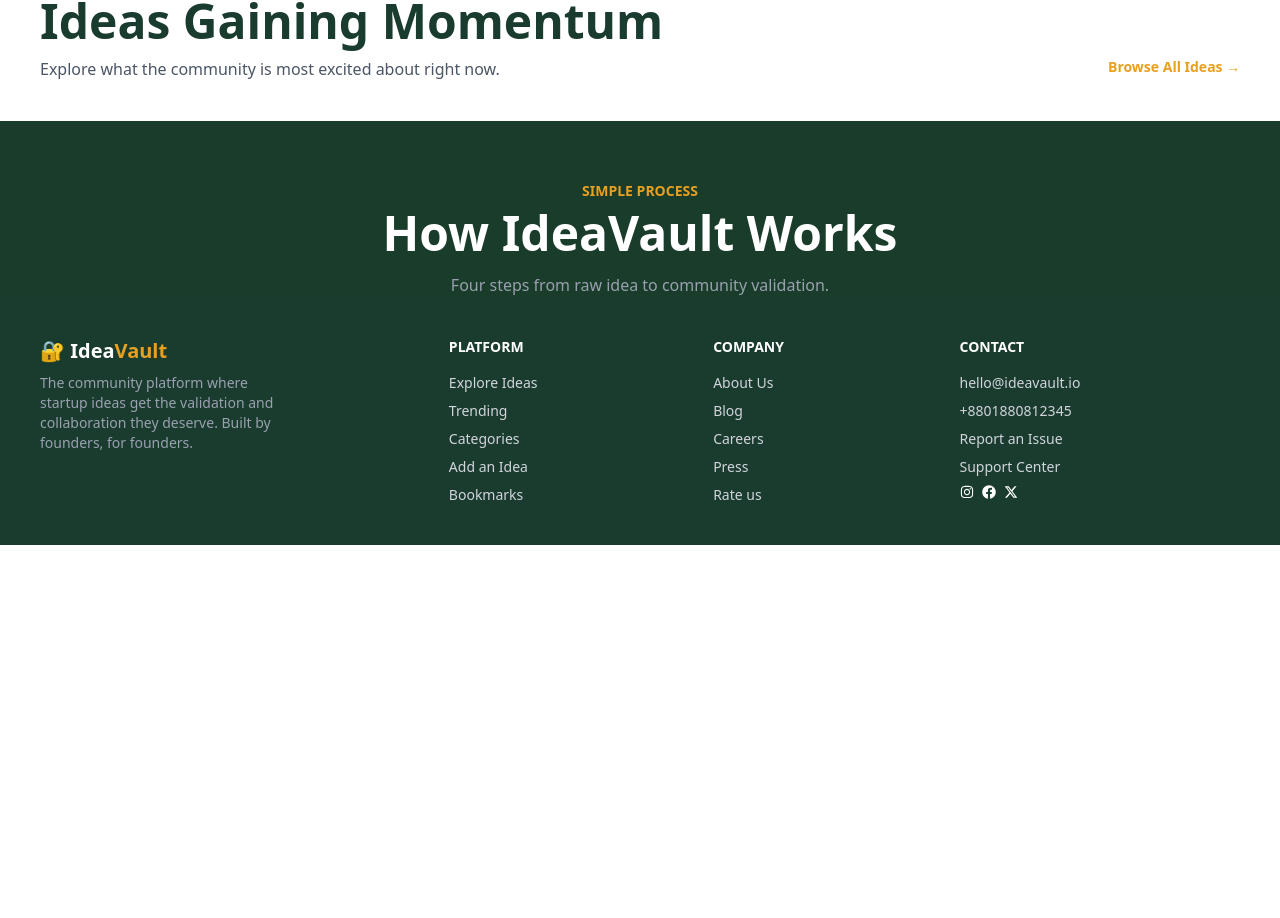
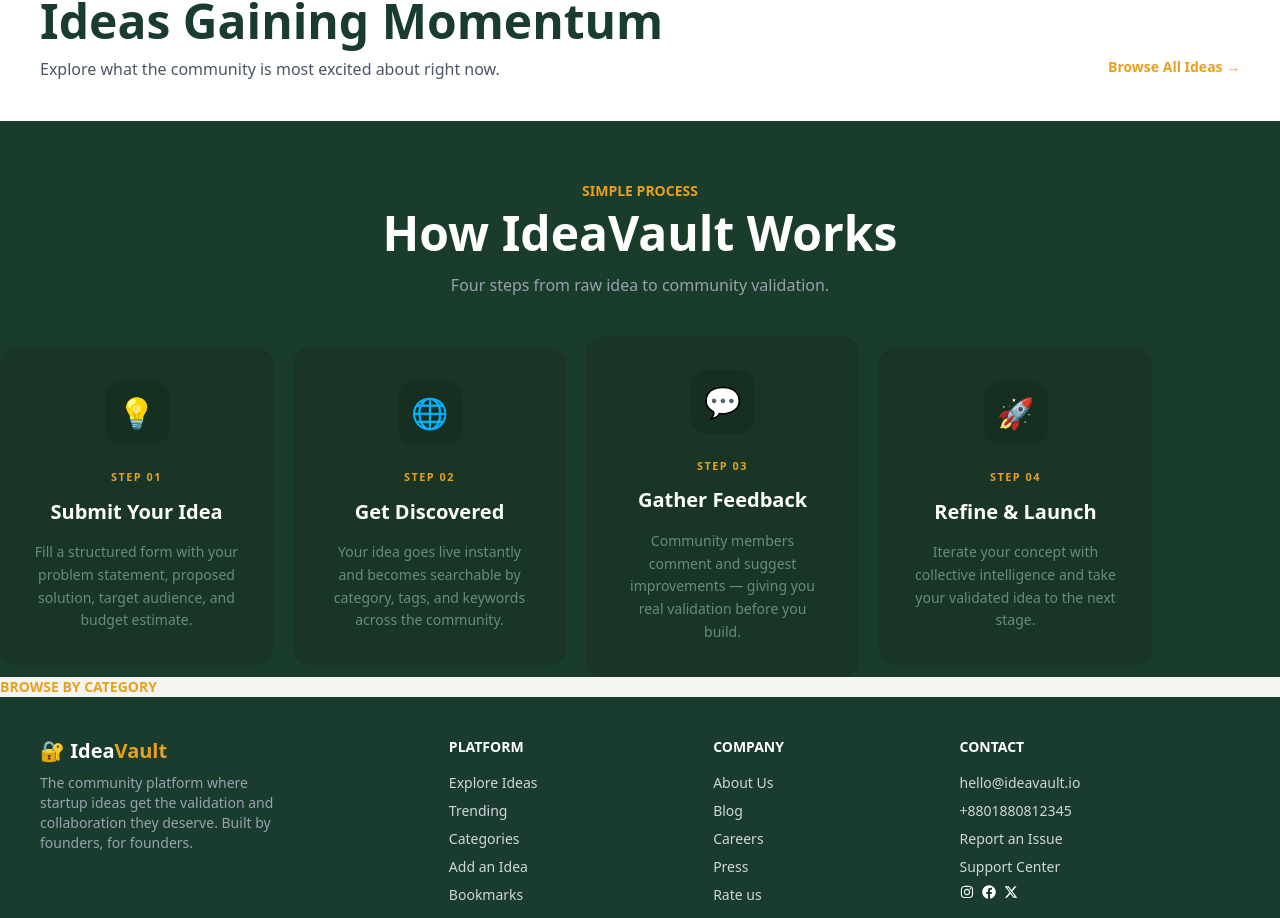
Before and after one commit to nijum-dev/b13-a09, a Next.js app: page / in a window 1280 px wide. Shown: the part 959-1877 px from the top of the page. Before the commit the page ends 1504 px from the top, so only its background shows below. Built offline with nearby package versions, Linux system fonts and the light colour scheme.

Commit message:
Checked and fixed bugs fixed

```diff
--- a/src/app/layout.js
+++ b/src/app/layout.js
@@ -4,7 +4,8 @@
 import Hero from "@/components/Hero";
 import Cards from "@/components/Cards";
 import Footer from "@/components/Footer";
-import ExtraOne from "@/components/Extraone";
+import ExtraOne from "@/components/ExtraOne";
+import ExtraTwo from "@/components/ExtraTwo";
 
 const geistSans = Geist({
   variable: "--font-geist-sans",
@@ -32,6 +33,7 @@
         <Hero></Hero>
         <Cards></Cards>
         <ExtraOne></ExtraOne>
+        <ExtraTwo></ExtraTwo>
         {children}
         <Footer></Footer>
 
--- a/src/components/Cards.jsx
+++ b/src/components/Cards.jsx
@@ -13,6 +13,8 @@
                </div>
             </div>
         </div>
+
+
     );
 };
 
--- /dev/null
+++ b/src/components/ExtraTwo.jsx
@@ -0,0 +1,12 @@
+import React from 'react';
+
+const ExtraTwo = () => {
+    return (
+        <div className='bg-[#F7F5F0]'>
+            <h5 className='text-[#E8A020] font-semibold text-sm '>BROWSE BY CATEGORY</h5>
+
+        </div>
+    );
+};
+
+export default ExtraTwo;
--- a/src/components/Extraone.jsx
+++ b/src/components/Extraone.jsx
@@ -2,13 +2,50 @@
 
 const ExtraOne = () => {
     return (
-        <div>
-            <div className='bg-[#1A3C2A] text-center items-center pt-15'>
+        <div className='bg-[#1A3C2A]'>
+            <div className=' text-center items-center pt-15'>
                 <h5 className='text-[#E8A020] font-semibold text-sm '>SIMPLE PROCESS</h5>
                 <h1 className='text-white font-bold text-5xl mt-2'>How IdeaVault Works</h1>
                 <p className='text-gray-400 text-md mt-4'>Four steps from raw idea to community validation.</p>
+            </div>
+
+            <div>
+
+                <div className="grid grid-cols-1 sm:grid-cols-2 lg:grid-cols-4 gap-5  max-w-6xl justify-center mt-10 items-center">
+                    <div className="bg-[#111e163d] hover:bg-[#0b75343d] border border-[#1E3128] rounded-2xl p-8 flex flex-col items-center text-center">
+                        <div className="w-16 h-16 bg-[#111e163d] rounded-2xl flex items-center justify-center mb-6 text-3xl">💡</div>
+                        <p className="text-[0.68rem] font-bold tracking-[0.14em] uppercase text-[#E8A020] mb-3">Step 01</p>
+                        <h3 className="font-display font-black text-white text-xl mb-4 leading-snug">Submit Your Idea</h3>
+                        <p className="text-[#6B8C78] text-sm leading-relaxed">Fill a structured form with your problem statement, proposed solution, target audience, and budget estimate.</p>
+                    </div>
+
+                    <div className="bg-[#111e163d] hover:bg-[#0b75343d] border border-[#1E3128] rounded-2xl p-8 flex flex-col items-center text-center">
+                        <div className="w-16 h-16 bg-[#111e163d] rounded-2xl flex items-center justify-center mb-6 text-3xl">🌐</div>
+                        <p className="text-[0.68rem] font-bold tracking-[0.14em] uppercase text-[#E8A020] mb-3">Step 02</p>
+                        <h3 className="font-display font-black text-white text-xl mb-4 leading-snug">Get Discovered</h3>
+                        <p className="text-[#6B8C78] text-sm leading-relaxed">Your idea goes live instantly and becomes searchable by category, tags, and keywords across the community.</p>
+                    </div>
+
+                    <div className="bg-[#111e163d] hover:bg-[#0b75343d] border border-[#1E3128] rounded-2xl p-8 flex flex-col items-center text-center">
+                        <div className="w-16 h-16 bg-[#111e163d] rounded-2xl flex items-center justify-center mb-6 text-3xl">💬</div>
+                        <p className="text-[0.68rem] font-bold tracking-[0.14em] uppercase text-[#E8A020] mb-3">Step 03</p>
+                        <h3 className="font-display font-black text-white text-xl mb-4 leading-snug">Gather Feedback</h3>
+                        <p className="text-[#6B8C78] text-sm leading-relaxed">Community members comment and suggest improvements — giving you real validation before you build.</p>
+                    </div>
+
+                    <div className="bg-[#111e163d] hover:bg-[#0b75343d] border border-[#1E3128] rounded-2xl p-8 flex flex-col items-center text-center">
+                        <div className="w-16 h-16 bg-[#111e163d] rounded-2xl flex items-center justify-center mb-6 text-3xl">🚀</div>
+                        <p className="text-[0.68rem] font-bold tracking-[0.14em] uppercase text-[#E8A020] mb-3">Step 04</p>
+                        <h3 className="font-display font-black text-white text-xl mb-4 leading-snug">Refine & Launch</h3>
+                        <p className="text-[#6B8C78] text-sm leading-relaxed">Iterate your concept with collective intelligence and take your validated idea to the next stage.</p>
+                    </div>
+                </div>
 
             </div>
+
+
+
+
         </div>
     );
 };
```
